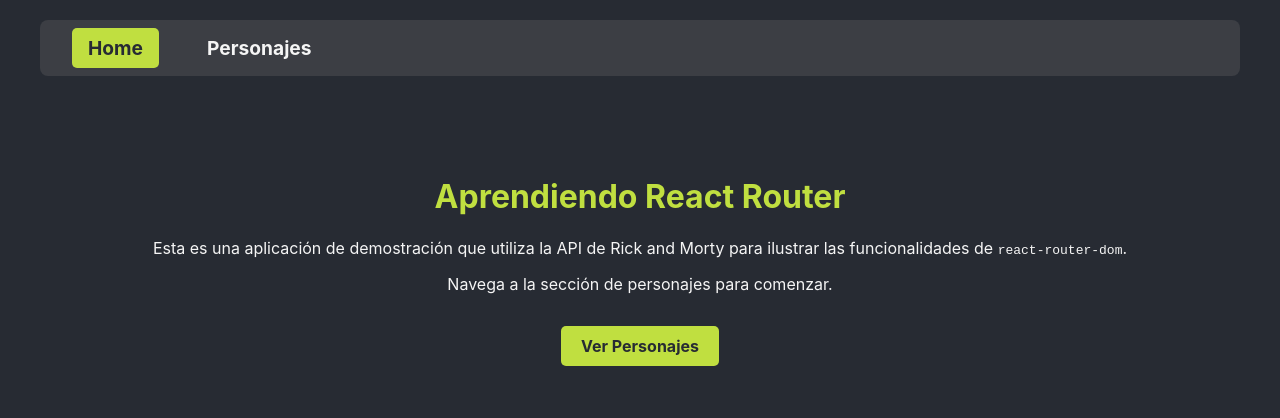
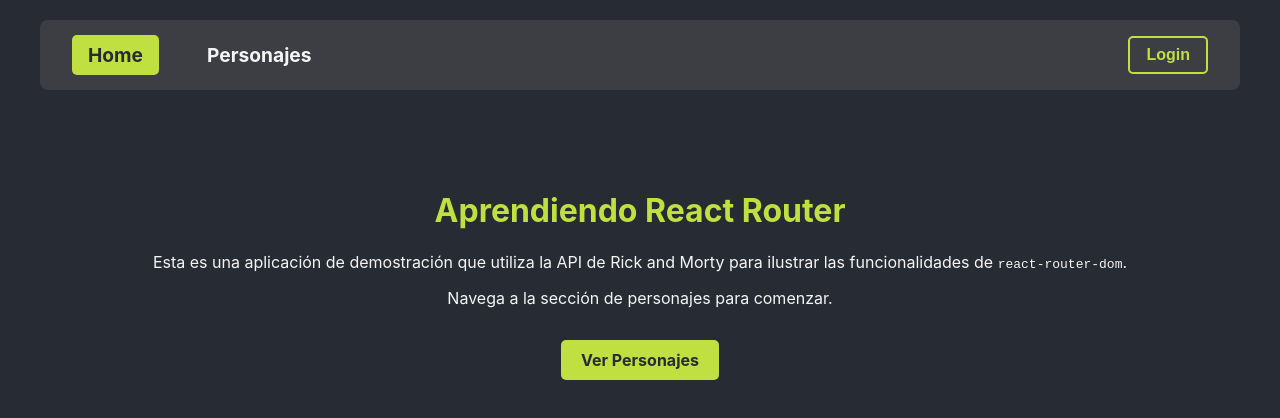
Before and after one commit to warderer/intro-react-g41a, a React (Vite) app in the folder 07-react-router-dom/: page / in a window 1280 px wide. Shown: the top 418 px of the page. Built offline with nearby package versions, Linux system fonts and the light colour scheme.

Commit message:
✨ Add NavBar with Auth conditional rendering

```diff
--- a/07-react-router-dom/src/components/Navbar.jsx
+++ b/07-react-router-dom/src/components/Navbar.jsx
@@ -1,6 +1,6 @@
 import { NavLink } from 'react-router-dom'
 
-const Navbar = () => {
+const Navbar = ({ isAuth, onLogin, onLogout }) => {
   return (
     <nav className='navbar'>
       <ul>
@@ -10,7 +10,22 @@ const Navbar = () => {
         <li>
           <NavLink to='/characters'>Personajes</NavLink>
         </li>
+        {isAuth && (
+          <li>
+            <NavLink to='/secret'>Secreto</NavLink>
+          </li>
+        )}
       </ul>
+
+      <div className='auth-buttons'>
+        {isAuth
+          ? (
+            <button onClick={onLogout} className='btn btn-link'>Logout</button>
+            )
+          : (
+            <button onClick={onLogin} className='btn btn-link'>Login</button>
+            )}
+      </div>
     </nav>
   )
 }
```
